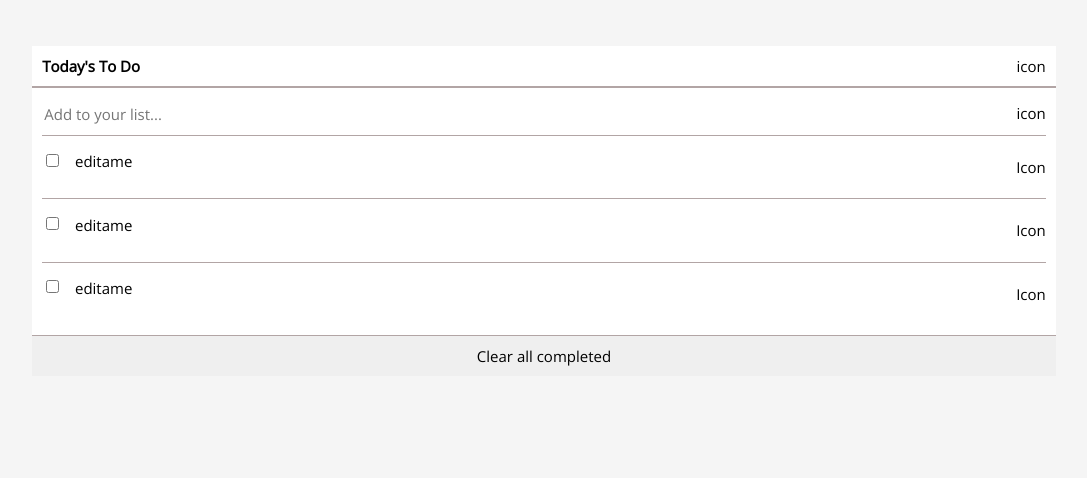
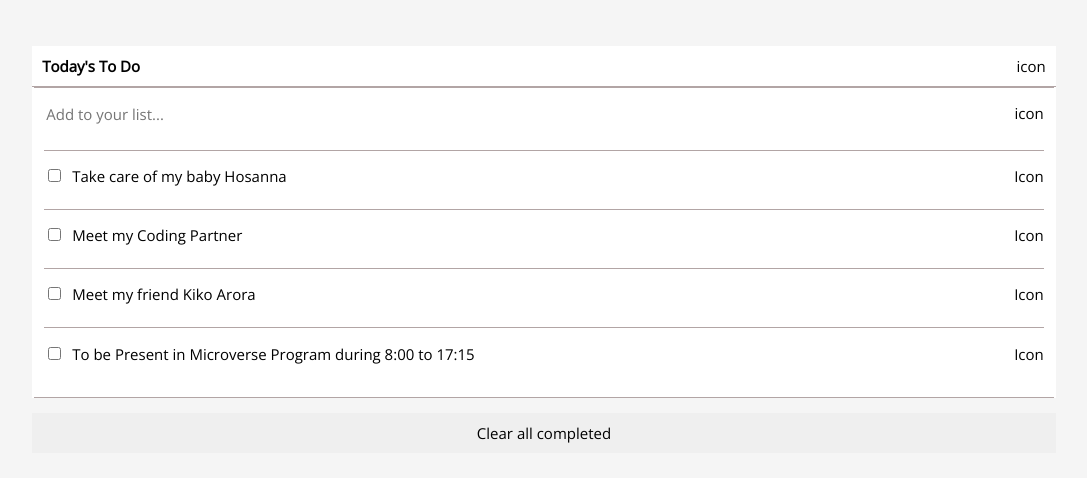
Before and after one commit to Graciano1997/todo-list, a website built with webpack: page src/index.html in a window 1280 px wide. Shown: the part 108-586 px from the top of the page, without its empty margins (96-1183 px from the left). Built offline with nearby package versions, Linux system fonts and the light colour scheme.

Commit message:
Update layout to grid, Add populate funcionality

```diff
--- a/src/index.html
+++ b/src/index.html
@@ -17,47 +17,13 @@
                 <input type="text" id="inputTask" placeholder="Add to your list..." autocomplete="off">
                 <span>icon</span>
             </form>
-            <div class="list-container">
-                <div class="task">
-                    <div class="fields">
-                        <div class="taskCheck">
-                            <input type="checkbox" name="check" id="">
-                        </div>
-                        <div class="divTaskContent">
-                            <textarea class="taskContent" maxlength="500" spellcheck="false"
-                                autocomplete="off">editame</textarea>
-                        </div>
-                    </div>
-                    <span>Icon</span>
-                </div>
-                <div class="task">
-                    <div class="fields">
-                        <div class="taskCheck">
-                            <input type="checkbox" name="check" id="">
-                        </div>
-                        <div class="divTaskContent">
-                            <textarea class="taskContent" maxlength="500" spellcheck="false"
-                                autocomplete="off">editame</textarea>
-                        </div>
-                    </div>
-                    <span>Icon</span>
-                </div>
-                <div class="task">
-                    <div class="fields">
-                        <div class="taskCheck">
-                            <input type="checkbox" name="check" id="">
-                        </div>
-                        <div class="divTaskContent">
-                            <textarea class="taskContent" maxlength="500" spellcheck="false"
-                                autocomplete="off">editame</textarea>
-                        </div>
-                    </div>
-                    <span>Icon</span>
-                </div>
-            </div>
-            <div class="clear">
-                <button type="button" id="clear">Clear all completed</button>
-            </div>
+            <ul class="list-container">
+
+
+            </ul>
+        </div>
+        <div class="clear">
+            <button type="button" id="clear">Clear all completed</button>
         </div>
     </main>
     <footer>
--- a/src/index.js
+++ b/src/index.js
@@ -2,23 +2,58 @@ import './style.css';
 
 const taskArray = [
   {
-        description:"Meet Kiko Arora",
-        completed:false,
-        index:0,
+    description: "Take care of my baby Hosanna ",
+    completed: false,
+    index: 0,
   },
   {
-        description:"Meet Kiko Arora",
-        completed:false,
-        index:0,
+    description: "Meet my Coding Partner",
+    completed: false,
+    index: 1,
   },
   {
-        description:"Meet Kiko Arora",
-        completed:false,
-        index:0,
+    description: "Meet my friend Kiko Arora",
+    completed: false,
+    index: 2,
   },
   {
-        description:"Meet Kiko Arora",
-        completed:false,
-        index:0,
+    description: "To be Present in Microverse Program during 8:00 to 17:15",
+    completed: false,
+    index: 3,
   }
 ];
+
+const createTaskTemplate = (task) => {
+  const divTask = document.createElement('div');
+  divTask.classList.add('task');
+
+  const textArea = document.createElement('textarea');
+  textArea.classList.add('taskContent');
+  textArea.maxLength = 250;
+  textArea.spellcheck = false;
+  textArea.autocomplete = false;
+  textArea.textContent = task.description;
+
+  const check = document.createElement('input');
+  check.type='checkbox';
+  check.id='';
+  check.name = 'check';
+
+  const span = document.createElement('span');
+  span.textContent = 'Icon';
+
+  divTask.append(check, textArea, span);
+
+  const li = document.createElement('li');
+  li.classList.add('task-item');
+  li.append(divTask);
+  return li;
+};
+
+const populate = (taskArray) => {
+  taskArray.forEach(element => {
+    document.querySelector('.list-container').append(createTaskTemplate(element));
+  });
+};
+
+window.addEventListener('load',populate(taskArray));
--- a/src/style.css
+++ b/src/style.css
@@ -15,7 +15,8 @@
 
 .to-do-container{
   background: #fff;
-  padding: 0;
+  padding-left: 0.2%;
+  padding-right: 0.2%;
   margin: 0;
 }
 
@@ -38,6 +39,9 @@
   padding-bottom: 1%;
   padding-left: 1%;
   padding-right: 1%;
+}
+.task-item{
+  list-style-type: none;
 }
 
 #inputTask {
@@ -74,17 +78,25 @@
 }
 
 .task {
-  display: flex;
+  /* display: flex;
   align-items: center;
-  justify-content: space-between;
-  border-top: 1px solid rgba(168, 154, 154, 0.883);
+  justify-content: space-between; */
+  display: grid;
+  grid-template-rows: 100fr;
+  grid-template-columns:2fr 96fr 2fr;
+  border-top: 0.5px solid rgba(168, 154, 154, 0.883);
+  align-items: baseline;
+  column-gap: 5px;
 }
+
 .taskfield{
   width: 100%;
 }
 
 .fields {
-display: flex;
+/* display: flex; */
+display: grid;
+
 width:97%;
 gap: 1%;
 }
```
Lines whose indentation alone changed are shown as unchanged.
